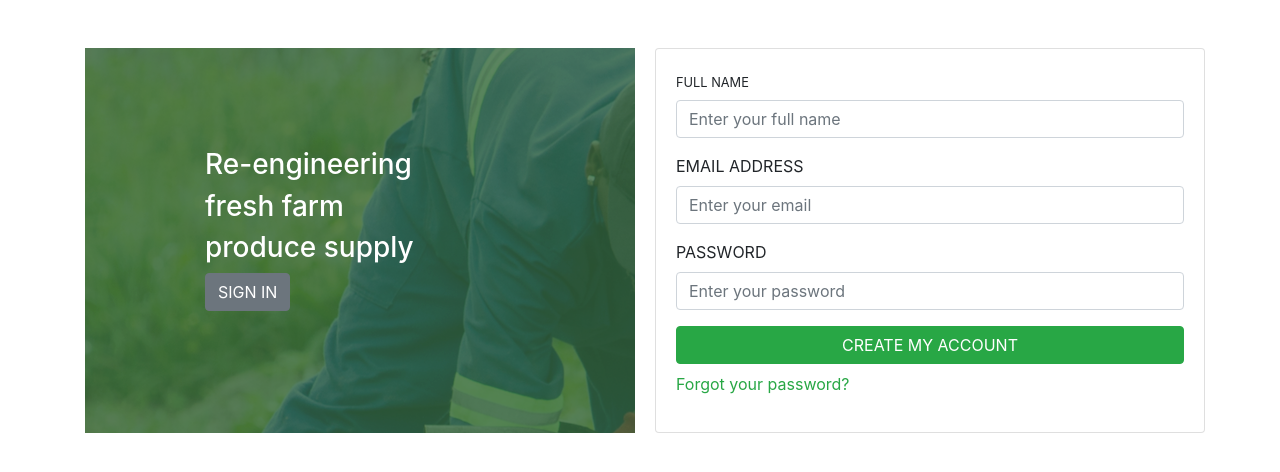
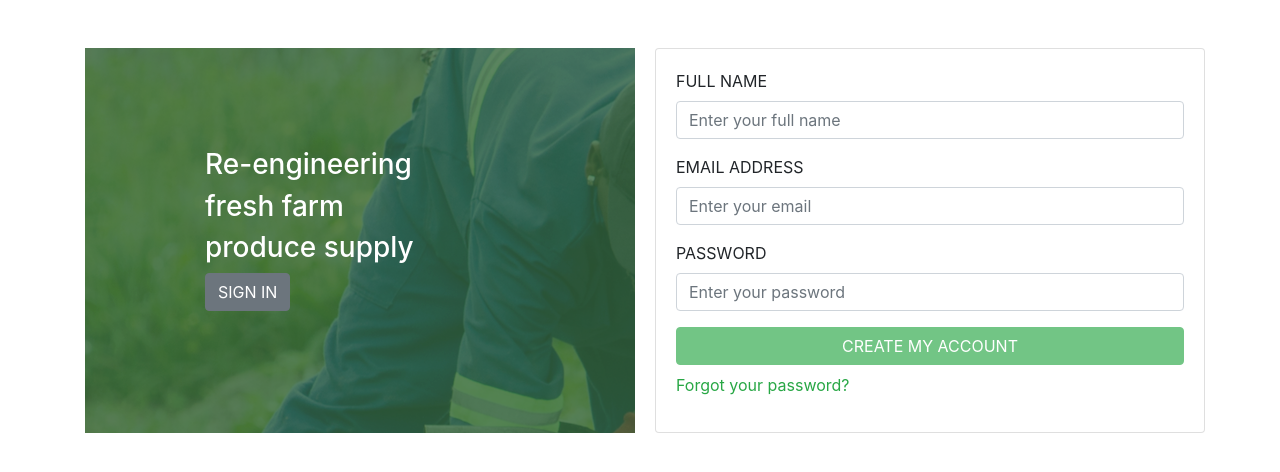
Before and after one commit to kenny-tech/react-auth, a React (Create React App) app: page / in a window 1280 px wide. Shown: the top 472 px of the page. Built offline with nearby package versions, Linux system fonts and the light colour scheme.

Commit message:
Implemented signup and signin

```diff
--- a/package.json
+++ b/package.json
@@ -6,12 +6,14 @@
     "@testing-library/jest-dom": "^5.11.4",
     "@testing-library/react": "^11.1.0",
     "@testing-library/user-event": "^12.1.10",
+    "axios": "^0.21.1",
     "bootstrap": "^4.6.0",
     "react": "^17.0.1",
     "react-bootstrap": "^1.5.0",
     "react-dom": "^17.0.1",
     "react-router-dom": "^5.2.0",
     "react-scripts": "4.0.2",
+    "sweetalert": "^2.1.2",
     "web-vitals": "^1.0.1"
   },
   "scripts": {
--- a/src/components/Signin.js
+++ b/src/components/Signin.js
@@ -4,6 +4,32 @@ import { Row, Col, Card, Form, Button, Container } from "react-bootstrap";
 import FormPics from './FormPics';
 
 const Signin = () => {
+    const[email, setEmail] = useState('');
+    const[password, setPassword] = useState('');
+    const[isSubmitted, setIsSubmitted] = useState(false);
+
+    const handleSubmit = (e) => {
+        if(email!== '' && password !== '') {
+            axios.post('http://localhost:8000/api/signin', {
+                email,
+                password
+              })
+              .then((response) => {
+                swal(
+                    "Good job!",
+                    "Login successful",
+                    "success"
+                  );
+              }, (error) => {
+                console.log(error);
+              });
+        } else {
+            console.log('All fields are required')
+        }
+        setIsSubmitted(true);
+        e.preventDefault();
+    }
+
     return (
         <Container className="mt-5">
             <Row>
@@ -13,20 +39,22 @@ const Signin = () => {
                 <Col md={6}>
                     <Card class="card mb-4 border-0" style={{ width: '550px', height: '385px' }}>
                         <Card.Body>
-                            <Form>
+                            <Form onSubmit={(e) => handleSubmit(e)}>
                                <Form.Group controlId="formBasicEmail">
                                     <Form.Label>EMAIL ADDRESS</Form.Label>
-                                    <Form.Control type="email" placeholder="Enter your email" />
+                                    <Form.Control type="email" onChange={e => setEmail(e.target.value)} placeholder="Enter your email" />
+                                    {isSubmitted && email=='' && <span class="text-danger">Email is required</span>}
                                 </Form.Group>
                                 <Form.Group controlId="formBasicPassword">
                                     <Form.Label>PASSWORD</Form.Label>
-                                    <Form.Control type="password" placeholder="Enter your password" />
+                                    <Form.Control type="password" onChange={e => setPassword(e.target.value)} placeholder="Enter your password" />
+                                    {isSubmitted && password=='' && <span class="text-danger">Password is required</span>}
                                 </Form.Group>
                                 <Button variant="success btn-block" type="submit">
                                     SIGN IN
                                 </Button>
                             </Form>
-                            <p className="pt-2"><a className="text-success" href="">Forgot your password?</a></p>
+                            <p className="pt-2 text-success">Forgot your password?</p>
                         </Card.Body>
                     </Card>
                 </Col>
--- a/src/components/Signup.js
+++ b/src/components/Signup.js
@@ -1,9 +1,40 @@
-import React from 'react';
+import React, { useState } from 'react';
 import { Row, Col, Card, Form, Button, Container } from "react-bootstrap";
+import axios from "axios";
+import swal from "sweetalert";
 
 import FormPics from './FormPics';
 
 const Signup = () => {
+
+    const[name, setName] = useState('');
+    const[email, setEmail] = useState('');
+    const[password, setPassword] = useState('');
+    const[isSubmitted, setIsSubmitted] = useState(false);
+
+    const handleSubmit = (e) => {
+        if(name !== '' && email!== '' && password !== '') {
+            axios.post('http://localhost:8000/api/signup', {
+                name,
+                email,
+                password
+              })
+              .then((response) => {
+                swal(
+                    "Good job!",
+                    "User successfully created",
+                    "success"
+                  );
+              }, (error) => {
+                console.log(error);
+              });
+        } else {
+            console.log('All fields are required')
+        }
+        setIsSubmitted(true);
+        e.preventDefault();
+    }
+
     return (
         <Container className="mt-5">
             <Row>
@@ -13,24 +44,32 @@ const Signup = () => {
                 <Col md={6}>
                     <Card class="card mb-4 border-0" style={{ width: '550px', height: '385px' }}>
                         <Card.Body>
-                            <Form>
+                            <Form onSubmit={(e) => handleSubmit(e)}>
                                 <Form.Group controlId="formBasicEmail">
-                                    <Form.Label className="small">FULL NAME </Form.Label>
-                                    <Form.Control type="email" placeholder="Enter your full name" />
+                                    <Form.Label>FULL NAME </Form.Label>
+                                    <Form.Control type="text" name="name" onChange={e => setName(e.target.value)} placeholder="Enter your full name" />
+                                    {isSubmitted && name=='' && <span class="text-danger">Full Name is required</span>}
                                 </Form.Group>
                                 <Form.Group controlId="formBasicEmail">
                                     <Form.Label>EMAIL ADDRESS</Form.Label>
-                                    <Form.Control type="email" placeholder="Enter your email" />
+                                    <Form.Control type="email" name="email" onChange={e => setEmail(e.target.value)} placeholder="Enter your email" />
+                                    {isSubmitted && email=='' && <span class="text-danger">Email is required</span>}
                                 </Form.Group>
                                 <Form.Group controlId="formBasicPassword">
                                     <Form.Label>PASSWORD</Form.Label>
-                                    <Form.Control type="password" placeholder="Enter your password" />
+                                    <Form.Control type="password" name="password" onChange={e => setPassword(e.target.value)} placeholder="Enter your password" />
+                                    {isSubmitted && password=='' && <span class="text-danger">Password is required</span>}
                                 </Form.Group>
-                                <Button variant="success btn-block" type="submit">
-                                    CREATE MY ACCOUNT
-                                </Button>
+                                {
+                                    name !== '' && email !== '' && password !== '' ? (                                <Button variant="success btn-block" type="submit">
+                                        CREATE MY ACCOUNT
+                                        </Button>) : (<Button variant="success btn-block" type="submit" disabled={true}>
+                                        CREATE MY ACCOUNT
+                                    </Button>
+                                    )
+                                }
                             </Form>
-                            <p className="pt-2"><a className="text-success" href="">Forgot your password?</a></p>
+                            <p className="pt-2 text-success">Forgot your password?</p>
                         </Card.Body>
                     </Card>
                 </Col>
```
Also changed, not shown: 1 other file (tests, documents, lock files or other folders).
